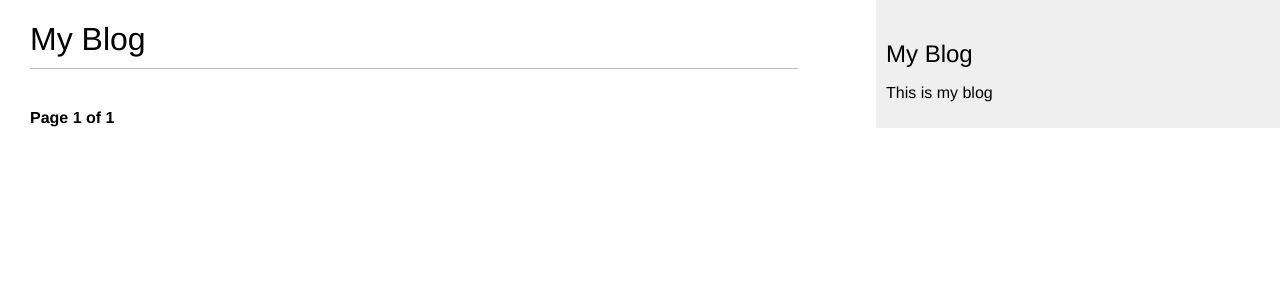
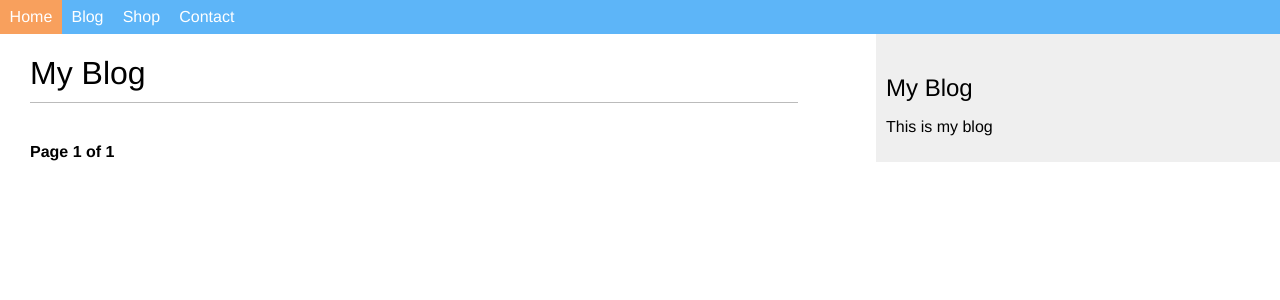
Before and after one commit to colinhowlin/personal_site, a Django app: page /blog/ in a window 1280 px wide. Shown: the top 300 px of the page. Run offline with Django 3.2, Linux system fonts and the light colour scheme; data that the repository does not hold is empty.

Commit message:
Changed post_list to class based view. Added Navbar and some st

```diff
--- /dev/null
+++ b/blog/static/css/navbar.css
@@ -0,0 +1,27 @@
+.nav-ul{
+    list-style-type: none;
+    margin: 0;
+    padding: 0;
+    overflow: hidden;
+    background-color: #5db5f8;
+}
+
+.nav-li{
+    float: left;
+}
+
+.nav-a{
+    display: block;
+    color: white;
+    text-align: center;
+    padding: 0.5em 0.6em;
+    text-decoration: none;
+}
+
+.nav-a:hover{
+    background-color: #f8a05d;
+}
+
+.active{
+    background-color: #5df8a0;
+}
--- a/blog/templates/blog/base.html
+++ b/blog/templates/blog/base.html
@@ -1,14 +1,20 @@
 <!-- load static tells Django to load the static template tags
  so we can easily load static files such as css or js files.-->
+
+<!DOCTYPE html>
 {% load static %}
-<!DOCTYPE html>
 <html lang="en">
 <head>
     <meta charset="UTF-8">
     <title>{% block title %}{% endblock %}</title>
     <link href="{% static 'css/blog.css' %}" rel="stylesheet">
+    <link href="{% static 'css/navbar.css' %}" rel="stylesheet">
 </head>
 <body>
+    <div id="navbar">
+        {% include 'blog/navbar.html' %}
+    </div>
+
     <div id="content">
         {% block content %}
 
--- /dev/null
+++ b/blog/templates/blog/navbar.html
@@ -0,0 +1,6 @@
+<ul class="nav-ul">
+    <li class="nav-li {% if app_name == 'blog' %} active {% endif %}"><a class="nav-a" href="#">Home</a></li>
+    <li class="nav-li"><a class="nav-a" href="#">Blog</a></li>
+    <li class="nav-li"><a class="nav-a" href="#">Shop</a></li>
+    <li class="nav-li"><a class="nav-a" href="#">Contact</a></li>
+</ul>
--- a/blog/templates/blog/post/list.html
+++ b/blog/templates/blog/post/list.html
@@ -17,5 +17,5 @@
     {{ post.body|truncatewords:30|linebreaks }}
 {% endfor %}
 
-{% include "blog/pagination.html" with page=posts %}
+{% include "blog/pagination.html" with page=page_obj %}
 {% endblock %}
--- a/blog/urls.py
+++ b/blog/urls.py
@@ -8,7 +8,8 @@ app_name = 'blog'
 urlpatterns = [
 
     # colinhowlin.com/blog/
-    path('', views.post_list, name='post_list'),
+    # path('', views.post_list, name='post_list'),
+    path('', views.PostListView.as_view(), name='post_list'),
 
     # colinhowlin.com/2019/08/02/first-post/
     # angle brackets are used to capture values from URL
--- a/blog/views.py
+++ b/blog/views.py
@@ -1,39 +1,49 @@
 from django.shortcuts import render, get_object_or_404
 from django.core.paginator import Paginator, EmptyPage, PageNotAnInteger
+from django.views.generic import ListView
 from .models import Post
 
 
-def post_list(request):
-    """Retrieve a list of published posts and pass them
-    to the rendered template"""
+"""Function based view of post_list"""
+# def post_list(request):
+#     """Retrieve a list of published posts and pass them
+#     to the rendered template"""
+#
+#     # Here we retrieve all the published posts using the custom model manager
+#     # we created in the models.py file
+#     object_list = Post.published.all()
+#
+#     # Then we create a Paginator object to limit the number of posts
+#     # to three per page
+#     paginator = Paginator(object_list, 3)
+#
+#     # the GET page parameter stores the current page
+#     page = request.GET.get('page')
+#
+#     try:
+#         # we obtain the posts for the desired page by using Paginator page() method
+#         posts = paginator.page(page)
+#     except PageNotAnInteger:
+#         # if page parameter is not a number, retrieve the first page of results
+#         posts = paginator.page(1)
+#     except EmptyPage:
+#         # if out of range, return the last page
+#         posts = paginator.page(paginator.num_pages)
+#
+#     # Then we use Django's render shortcut to render a template
+#     # and pass the posts to the given template
+#     return render(request,
+#                   'blog/post/list.html',
+#                   {'page': page,
+#                    'posts': posts})
 
-    # Here we retrieve all the published posts using the custom model manager
-    # we created in the models.py file
-    object_list = Post.published.all()
 
-    # Then we create a Paginator object to limit the number of posts
-    # to three per page
-    paginator = Paginator(object_list, 3)
-
-    # the GET page parameter stores the current page
-    page = request.GET.get('page')
-
-    try:
-        # we obtain the posts for the desired page by using Paginator page() method
-        posts = paginator.page(page)
-    except PageNotAnInteger:
-        # if page parameter is not a number, retrieve the first page of results
-        posts = paginator.page(1)
-    except EmptyPage:
-        # if out of range, return the last page
-        posts = paginator.page(paginator.num_pages)
-
-    # Then we use Django's render shortcut to render a template
-    # and pass the posts to the given template
-    return render(request,
-                  'blog/post/list.html',
-                  {'page': page,
-                   'posts': posts})
+class PostListView(ListView):
+    """Class based view of post_list"""
+    queryset = Post.published.all()
+    context_object_name = 'posts'
+    paginate_by = 3
+    template_name = 'blog/post/list.html'
 
 
 def post_detail(request, year, month, day, post):
```
